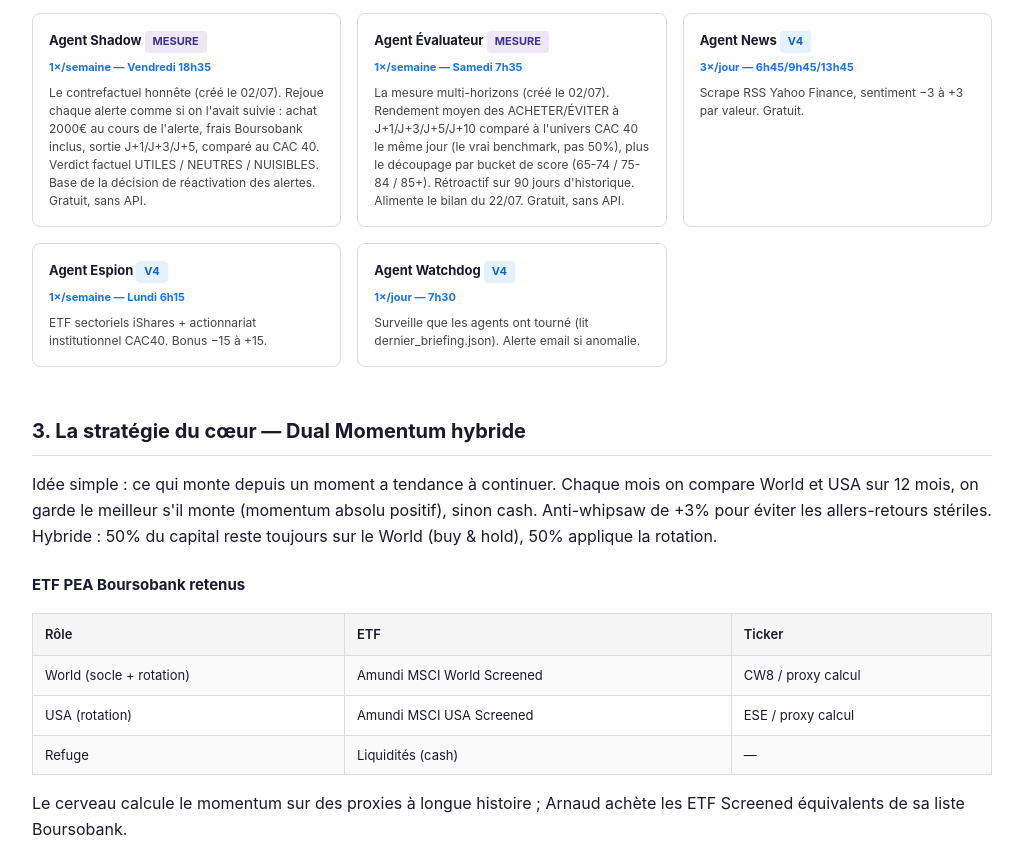
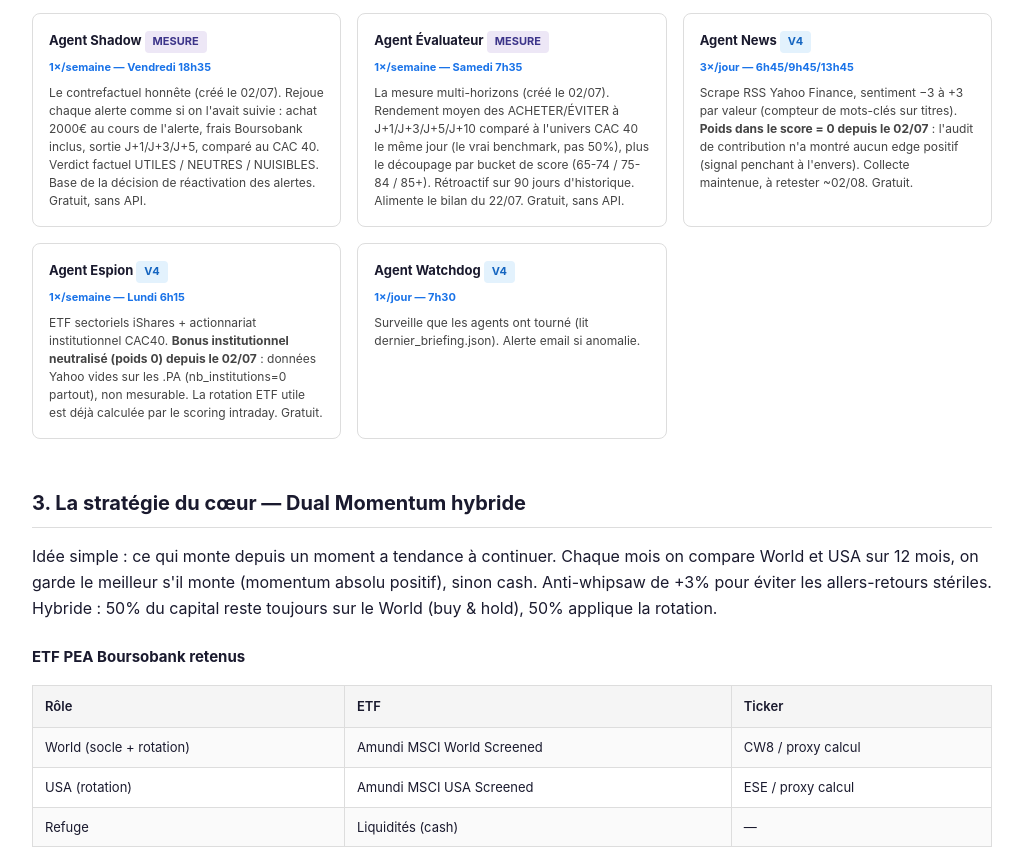
Before and after one commit to ArnaudKTZ/briefing-bourse, a plain HTML site: page docs/Architecture_Agent_Bourse_V5.html in a window 1280 px wide. Shown: the part 1838-2688 px from the top of the page, without its empty margins (128-1151 px from the left). Drawn offline with Linux system fonts and the light colour scheme.

Commit message:
Doc et historique : audit contribution News/Espion + neutralisation
Spec : cartes News et Espion annotées (poids 0 depuis le 02/07, raison,
retest ~02/08), section court terme met à jour les 3 décisions du 02/08.
HISTORY : entrée du 02/07 complétée (audit de contribution, neutralisation,
destinataires hebdo fixés).

Co-Authored-By: Claude <noreply@anthropic.com>

```diff
--- a/docs/Architecture_Agent_Bourse_V5.html
+++ b/docs/Architecture_Agent_Bourse_V5.html
@@ -135,12 +135,12 @@ Remplace la roadmap V5 « plus d'agents sur la V4 ». Le virage du 25/06 change
   <div class="card">
     <div class="card-title">Agent News <span class="badge badge-v4">V4</span></div>
     <div class="card-freq">3×/jour — 6h45/9h45/13h45</div>
-    <div class="card-body">Scrape RSS Yahoo Finance, sentiment −3 à +3 par valeur. Gratuit.</div>
+    <div class="card-body">Scrape RSS Yahoo Finance, sentiment −3 à +3 par valeur (compteur de mots-clés sur titres). <strong>Poids dans le score = 0 depuis le 02/07</strong> : l'audit de contribution n'a montré aucun edge positif (signal penchant à l'envers). Collecte maintenue, à retester ~02/08. Gratuit.</div>
   </div>
   <div class="card">
     <div class="card-title">Agent Espion <span class="badge badge-v4">V4</span></div>
     <div class="card-freq">1×/semaine — Lundi 6h15</div>
-    <div class="card-body">ETF sectoriels iShares + actionnariat institutionnel CAC40. Bonus −15 à +15.</div>
+    <div class="card-body">ETF sectoriels iShares + actionnariat institutionnel CAC40. <strong>Bonus institutionnel neutralisé (poids 0) depuis le 02/07</strong> : données Yahoo vides sur les .PA (nb_institutions=0 partout), non mesurable. La rotation ETF utile est déjà calculée par le scoring intraday. Gratuit.</div>
   </div>
   <div class="card">
     <div class="card-title">Agent Watchdog <span class="badge badge-v4">V4</span></div>
@@ -209,7 +209,7 @@ Remplace la roadmap V5 « plus d'agents sur la V4 ». Le virage du 25/06 change
   <h3>Court terme — deux rendez-vous datés</h3>
   <ul>
     <li><strong>22/07 — bilan des 30 jours :</strong> mesuré par l'Évaluateur (edge par horizon et par bucket, sur données propres depuis le 02/07). Première piste déjà visible : le bucket 85+ ne discrimine pas (il fait pire que 75-84 sur les premières données) — le seuil d'alerte à 85 est à requestionner.</li>
-    <li><strong>~02/08 — décision alertes :</strong> réactiver, prolonger la suspension ou ajuster, sur le verdict factuel du Shadow. Question liée : réduire le budget par position du satellite (2000€ → 500€ ?).</li>
+    <li><strong>~02/08 — trois décisions :</strong> (1) alertes — réactiver, prolonger ou ajuster sur le verdict Shadow ; (2) poids News/Espion — supprimer, réduire, réactiver ou tester le signe contrarien News, après retest sur un mois propre ; (3) budget par position du satellite (2000€ → 500€ ?).</li>
     <li>Garde-fou méta du Professeur : actif dès 3 semaines d'historique</li>
   </ul>
 </div>
```
Also changed, not shown: 1 other file.
